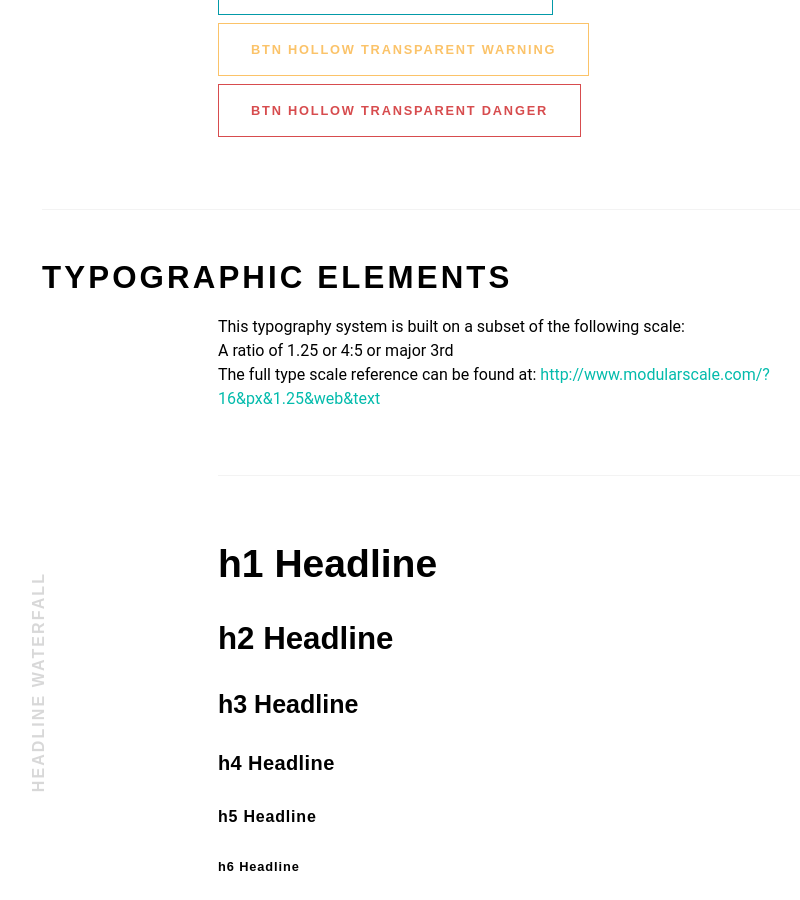
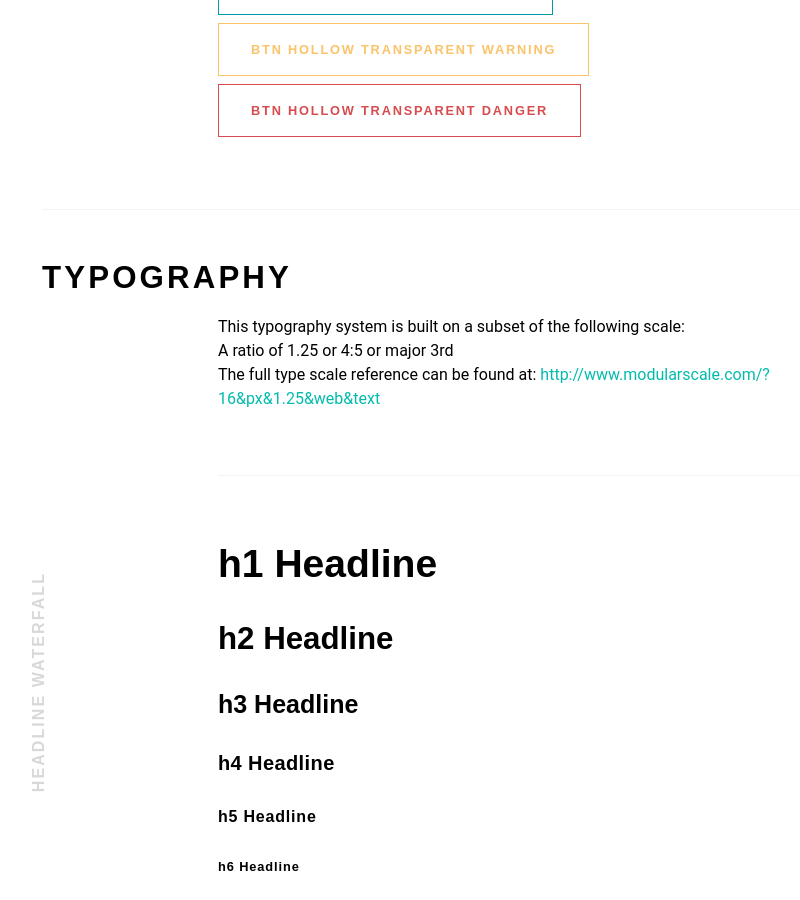
Before and after one commit to generationtux/styleguide, a Jekyll site: the page built from atoms.html, in a window 1280 px wide and 900 px high, scrolled down 2152 px. Shown: the whole window, without its empty margins (86-886 px from the left). Built offline with Jekyll 4.4.1, drawn with Linux system fonts in a browser that asks for light colours; comment, search, counter and statistics services are not loaded.

Commit message:
atoms page adjustments

```diff
--- a/atoms.html
+++ b/atoms.html
@@ -196,7 +196,7 @@ permalink: /atoms/
     <div class="container">
       <div class="row">
         <div class="col-sm-12">
-          <h2 class="copy uppercase">Typographic Elements</h2>
+          <h2 class="copy uppercase">Typography</h2>
         </div>
       </div>
     </div>
@@ -304,7 +304,7 @@ permalink: /atoms/
         <div class="container">
           <div class="row">
             <div class="col-sm-12">
-              <hr class="vspace-xs-top-lg">
+              <hr class="vspace-xs-top-lg vspace-xs-btm-xl">
             </div>
           </div>
         </div><!-- /.container  -->
```
